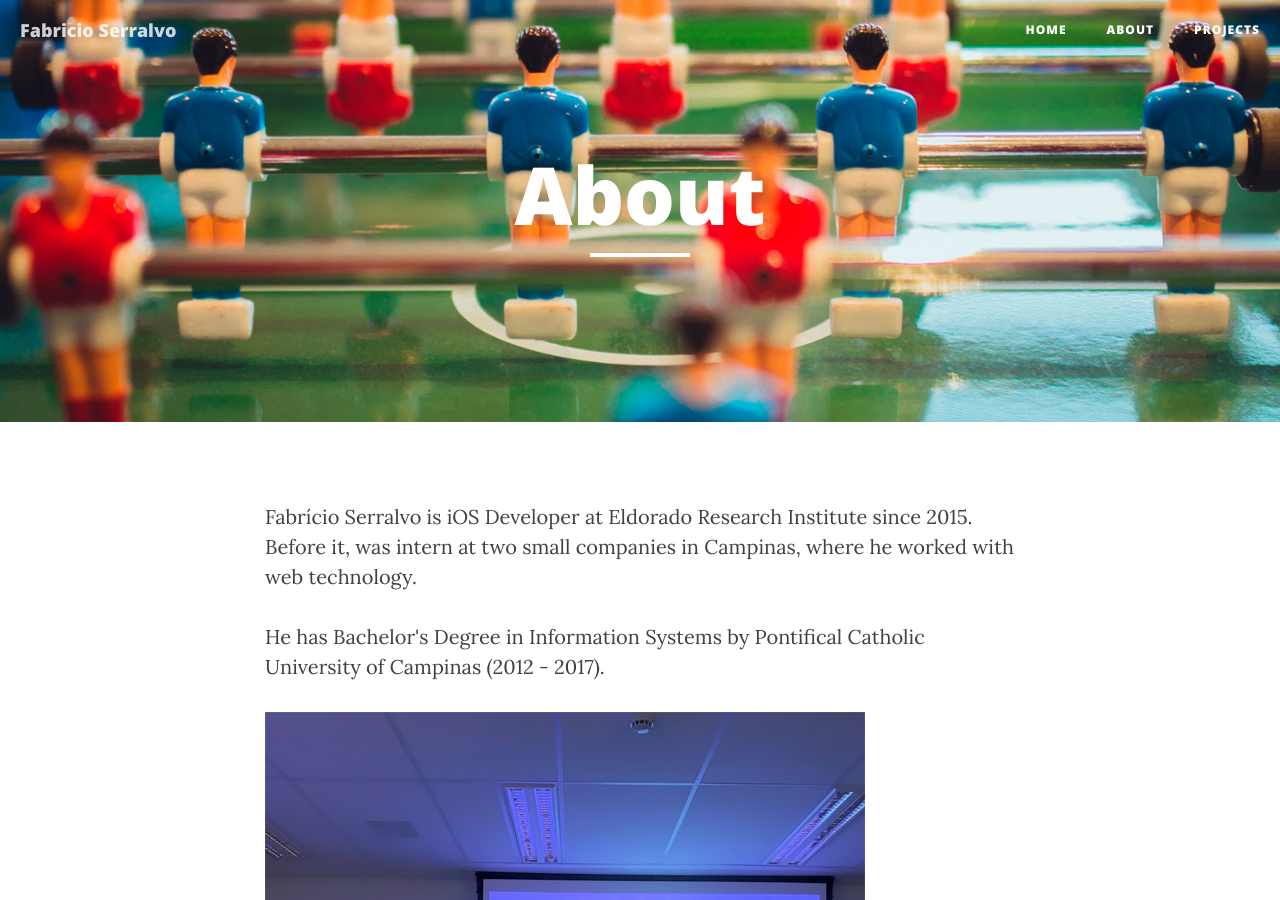
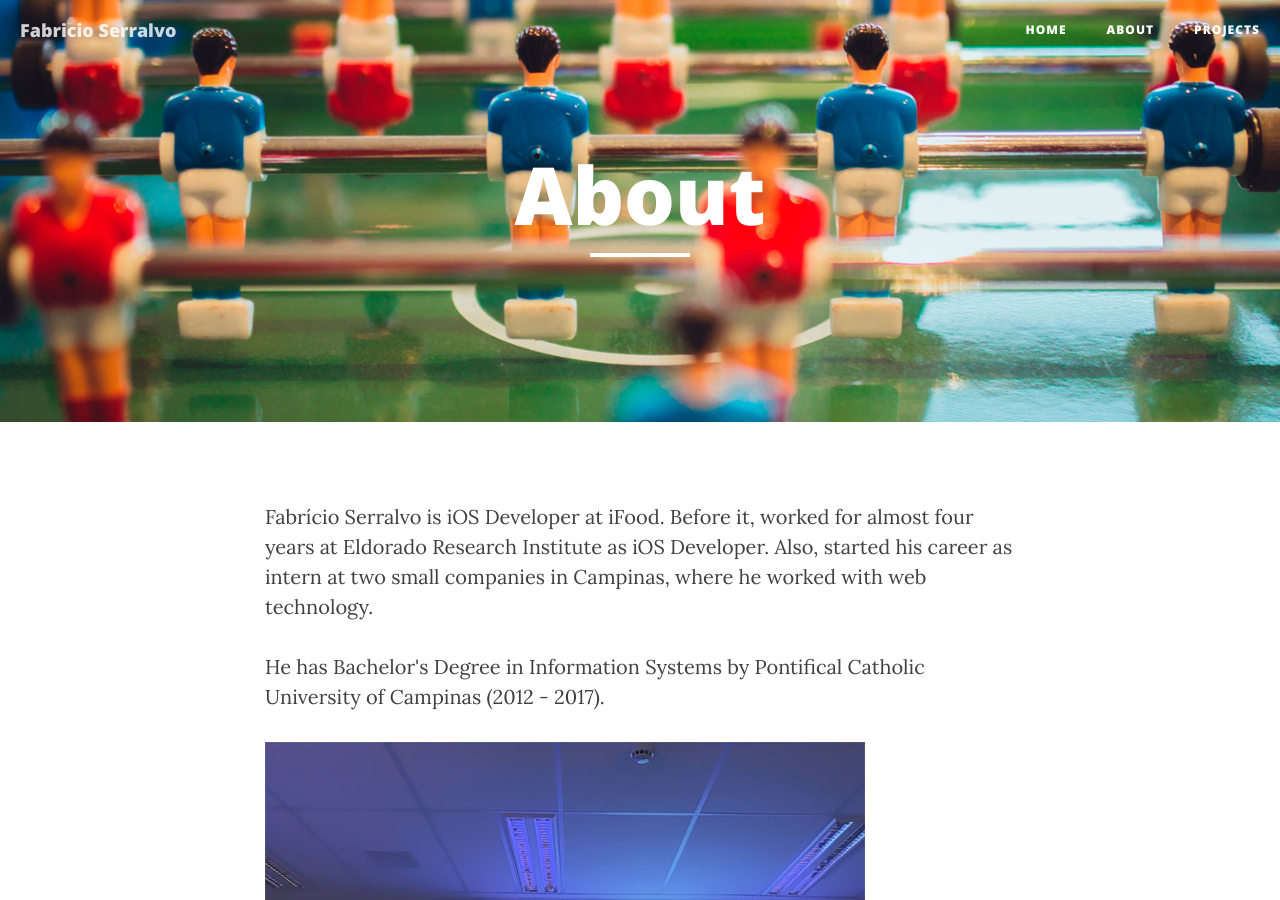
Before and after one commit to serralvo/serralvo.github.io, a Jekyll site: the page built from about.html, in a window 1280 px wide and 900 px high. Built offline with Jekyll 4.4.1, drawn with Linux system fonts in a browser that asks for light colours; nearby versions of some CDN libraries.

Commit message:
Update about.html

```diff
--- a/about.html
+++ b/about.html
@@ -5,7 +5,7 @@ permalink: /about/
 header-img: "img/about-bg.jpg"
 ---
 
-<p>Fabrício Serralvo is iOS Developer at Eldorado Research Institute since 2015. Before it, was intern at two small companies in Campinas, where he worked with web technology.
+<p>Fabrício Serralvo is iOS Developer at iFood. Before it, worked for almost four years at Eldorado Research Institute as iOS Developer. Also, started his career as intern at two small companies in Campinas, where he worked with web technology.
 </p>
 <p>He has Bachelor's Degree in Information Systems by Pontifical Catholic University of Campinas (2012 - 2017).</p>
 
```
